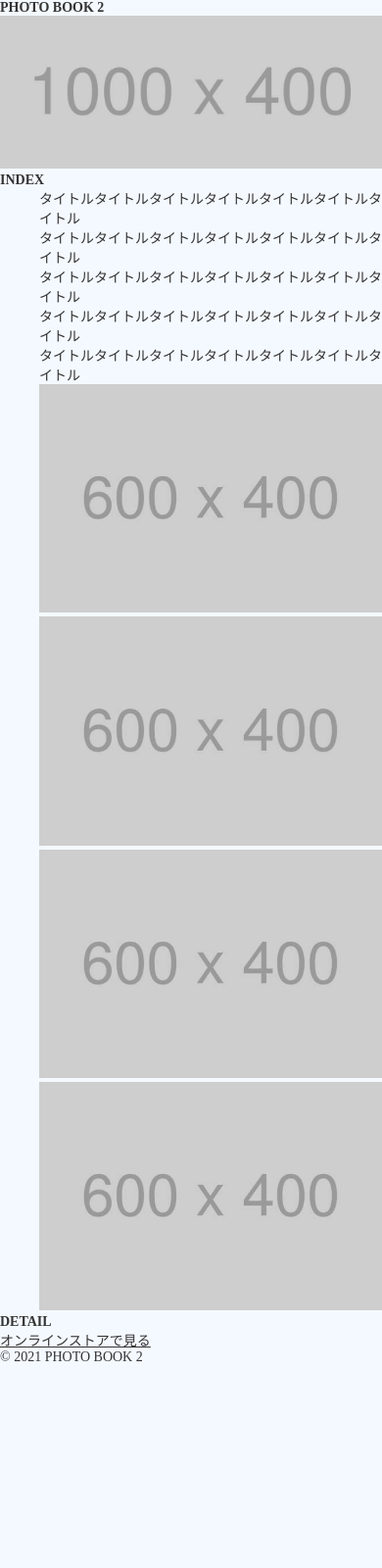
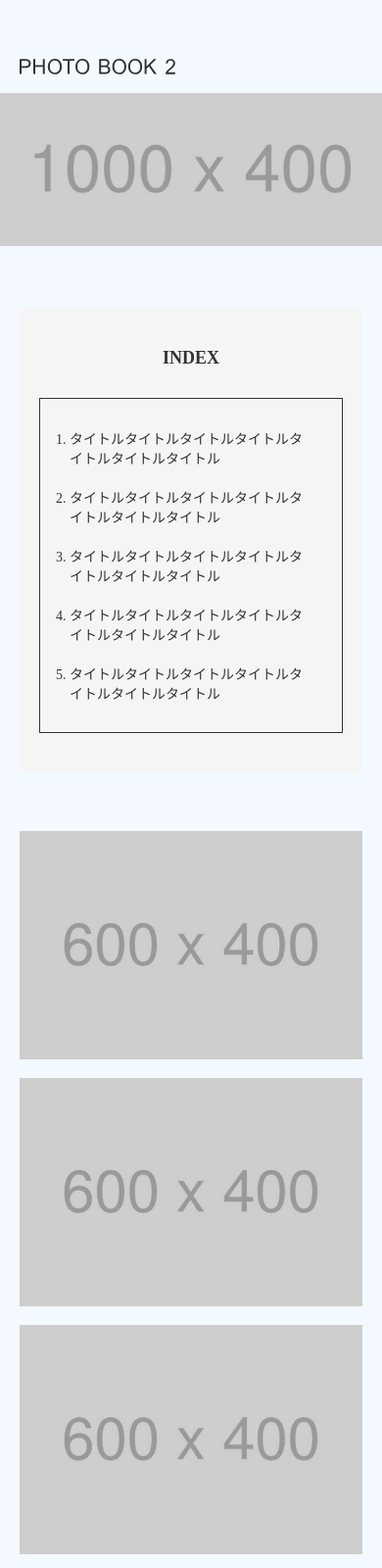
Before and after one commit to funxxfun/cs_photo_book2, a plain HTML site: page index.html in a window 390 px wide. Shown: the top 1600 px of the page at 98% size. Before the commit the page ends 1393 px from the top, so only its background shows below. Drawn offline with Linux system fonts and the light colour scheme.

Commit message:
[Finish]Photobook2

```diff
--- a/css/style.css
+++ b/css/style.css
@@ -7,25 +7,160 @@
 }
 body {
   background-color: #f4f9ff;
- }
+}
 /* ここまでリセットCSS */
 /* ここから共通 */
+.container {
+  max-width: 1000px;
+}
+.inner {
+  max-width: 800px;
+}
 img {
   width: 100%;
 }
-
-li{
-  list-style: none;
+.section-title {
+  font-size: 18px;
+  font-weight: bold;
+  margin-bottom: 30px;
+  text-align: center;
 }
 /* ここまで共通 */
 /* ここからheader */
+header {
+  margin-top: 60px;
+}
+header img {
+  width: 180px;
+  padding: 0 10px;
+  margin-bottom: 15px;
+  line-height: 1px;
+}
+/* aタグのリンク範囲を親要素のサイズに広げる */
+header a {
+  display: block;
+}
 /* ここまでheader */
-
 /* ここからmain-visual */
+#main-visual {
+  margin-bottom: 60px;
+}
 /* ここまでmain-visual */
-
-/* ここから */
-/* ここまで */
+/* ここからindex */
+#index {
+  margin-bottom: 60px;
+  padding: 60px;
+  background-color: #f5f5f5;
+}
+.index-inner {
+  margin: 0 auto;
+  border: solid 1px #333;
+  padding: 30px;
+}
+/* 「display: table;」と「margin: 0 auto;」でテキストの長さに応じて可変で中央配置 */
+#index .index-inner .index-list {
+  display: table;
+  margin: 0 auto;
+}
+#index .index-inner .index-list li {
+  margin-bottom: 20px;
+}
+#index .index-inner .index-list li:last-child {
+  margin-bottom: 0;
+}
+#index li:last-child {
+  margin-bottom: 0;
+}
+/* ここまでindex */
+/* ここからlist */
+.list {
+  margin: 30px 0 45px 0;
+  list-style: none;
+  display: flex;
+  flex-wrap: wrap;
+  justify-content: space-between;
+}
+.list li {
+  width: 48%;
+  margin-bottom: 15px;
+}
+/* ここまでlist */
+/* ここからdetail */
+#detail {
+  margin-bottom: 60px;
+  padding: 60px;
+  background-color: #f5f5f5;
+}
+#detail .detail {
+  display: flex;
+}
+#detail dl {
+  width: 35%;
+  padding-right: 40px;
+  border-right: #333 solid 1px;
+}
+#detail .detail dt {
+  font-weight: bold;
+}
+#detail .detail dd {
+  margin-bottom: 10px;
+}
+#detail .detail dd:last-child {
+  margin-bottom: 0;
+}
+#detail .detail-text {
+  margin-left: 40px;
+}
+#detail p {
+  margin-bottom: 20px;
+}
+/* ここまでdetail */
 
 /* ここからfooter */
+footer {
+  text-align: center;
+  padding: 15px 0;
+}
+footer p {
+  font-size: 10px;
+  padding: 0 20px;
+}
 /* ここまでfooter */
+
+/* ここからレスポンシブ */
+@media screen and (max-width: 1024px) {
+  #header {
+    padding: 0 10px;
+  }
+  .inner {
+    padding: 0 20px;
+  }
+#index, #detail {
+  padding: 40px 20px;
+}
+#index ol {
+  padding-left: 0;
+}
+.list {
+  display: block;
+  padding-left: 0;
+}
+.list li {
+  width: 100%;
+  text-align: center;
+}
+#detail .detail {
+  display: block;
+}
+#detail .detail dl {
+  width: 100%;
+  padding-bottom: 40px;
+  border-right: none;
+  border-bottom: 1px solid #000;
+}
+#detail .detail-text {
+  padding-top: 40px;
+  margin-left: 0;
+}
+
+/* ここまでレスポンシブ */
--- a/index.html
+++ b/index.html
@@ -11,37 +11,49 @@
   <body>
     <div class="container">
       <header id="header">
-        <h1>PHOTO BOOK 2</h1>
+        <a href="index.html">
+          <img src="img/logo.svg" alt="ロゴです">
+        </a>
       </header>
       <main>
-        <div id="main-visual" class="wrapper">
+        <div id="main-visual">
           <img src="img/mainvisual.jpg" alt="倉庫の画像">
         </div>
         <div class="inner">
           <section id="index" class="wrapper">
-            <h2 class="content-title">INDEX</h2>
-            <ol class="index-list">
-              <li class="list-item">タイトルタイトルタイトルタイトルタイトルタイトルタイトル</li>
-              <li class="list-item">タイトルタイトルタイトルタイトルタイトルタイトルタイトル</li>
-              <li class="list-item">タイトルタイトルタイトルタイトルタイトルタイトルタイトル</li>
-              <li class="list-item">タイトルタイトルタイトルタイトルタイトルタイトルタイトル</li>
-              <li class="list-item">タイトルタイトルタイトルタイトルタイトルタイトルタイトル</li>
-            </ol>
+            <h2 class="section-title">INDEX</h2>
+            <div class="index-inner">
+              <ol class="index-list">
+                <li>タイトルタイトルタイトルタイトルタイトルタイトルタイトル</li>
+                <li>タイトルタイトルタイトルタイトルタイトルタイトルタイトル</li>
+                <li>タイトルタイトルタイトルタイトルタイトルタイトルタイトル</li>
+                <li>タイトルタイトルタイトルタイトルタイトルタイトルタイトル</li>
+                <li>タイトルタイトルタイトルタイトルタイトルタイトルタイトル</li>
+              </ol>
+            </div>
           </section>
-          <ul crass="wrapper">
+          <ul class="list">
             <li class="index-img"><img src="img/photo1.jpg" alt=""></li>
             <li class="index-img"><img src="img/photo2.jpg" alt=""></li>
             <li class="index-img"><img src="img/photo3.jpg" alt=""></li>
             <li class="index-img"><img src="img/photo4.jpg" alt=""></li>
           </ul>
           <section id="detail" class="wrapper">
-            <h2 class="content-title">DETAIL</h2>
-            <div class="detail-title">
-
-            </div>
-            <div class="detail-text">
-              <p></p>
-              <a href="index.html">オンラインストアで見る</a>
+            <h2 class="section-title">DETAIL</h2>
+            <div class="detail">
+              <dl>
+                <dt>著者：</dt>
+                <dd>タイトルタイトルタイトル</dd>
+                <dt>出版社：</dt>
+                <dd>タイトルタイトルタイトル</dd>
+                <dt>発行年：</dt>
+                <dd>2021年1月1日</dd>
+              </dl>
+              <div class="detail-text">
+                <p>テキストテキストテキストテキストテキストテキストテキストテキストテキスト</p>
+                <p>テキストテキストテキストテキストテキストテキストテキストテキストテキスト</p>
+                <a href="index.html">オンラインストアで見る</a>
+              </div>
             </div>
           </section>
         </div>
@@ -49,6 +61,5 @@
       </main>
       <footer class="footer"><p>&copy; 2021 PHOTO BOOK 2</p></footer>
     </div>
-
   </body>
 </html>
```
